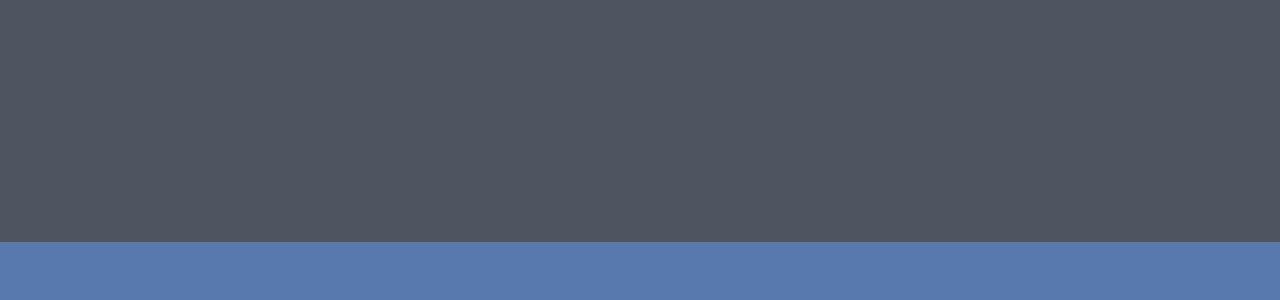
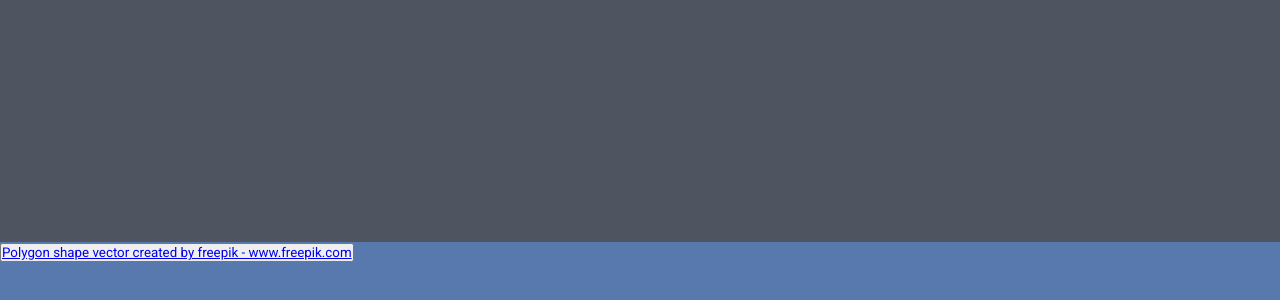
Before and after one commit to AnthonyMejia0/React-Portfolio, a React (Create React App) app: page / in a window 1280 px wide. Shown: the part 2158-2458 px from the top of the page. Built offline with nearby package versions, Linux system fonts and the light colour scheme.

Commit message:
chagned intro bg and linked attribution

```diff
--- a/src/components/contact/Contact.jsx
+++ b/src/components/contact/Contact.jsx
@@ -4,6 +4,13 @@ function Contact() {
     return (
         <div className="contact" id="contact">
 
+        <footer>
+            <div className="bg-att">
+                <button className="bg-auth">
+                    <a href='https://www.freepik.com/vectors/polygon-shape'>Polygon shape vector created by freepik - www.freepik.com</a>
+                </button>
+            </div>
+        </footer>
         </div>
     )
 }
```
Also changed, not shown: src/components/intro/circles.jpg (added).
